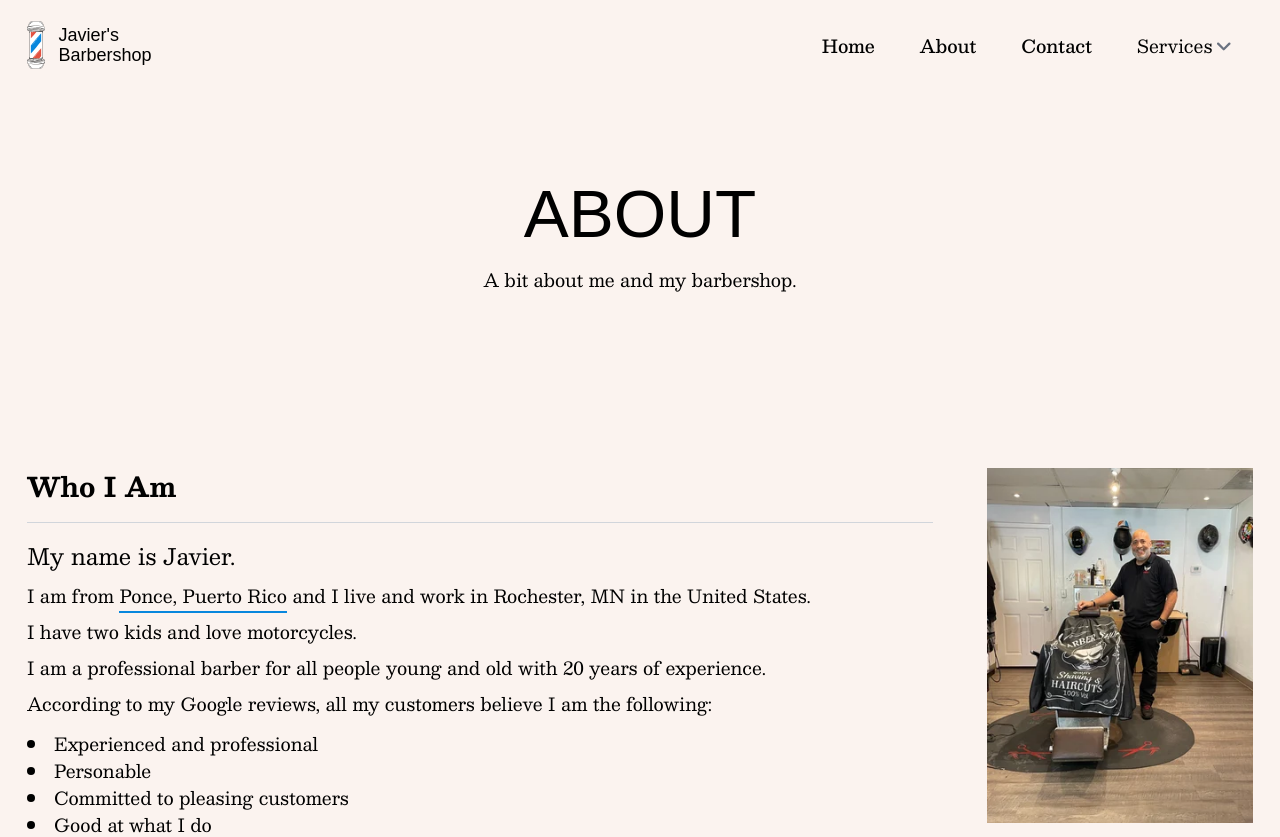
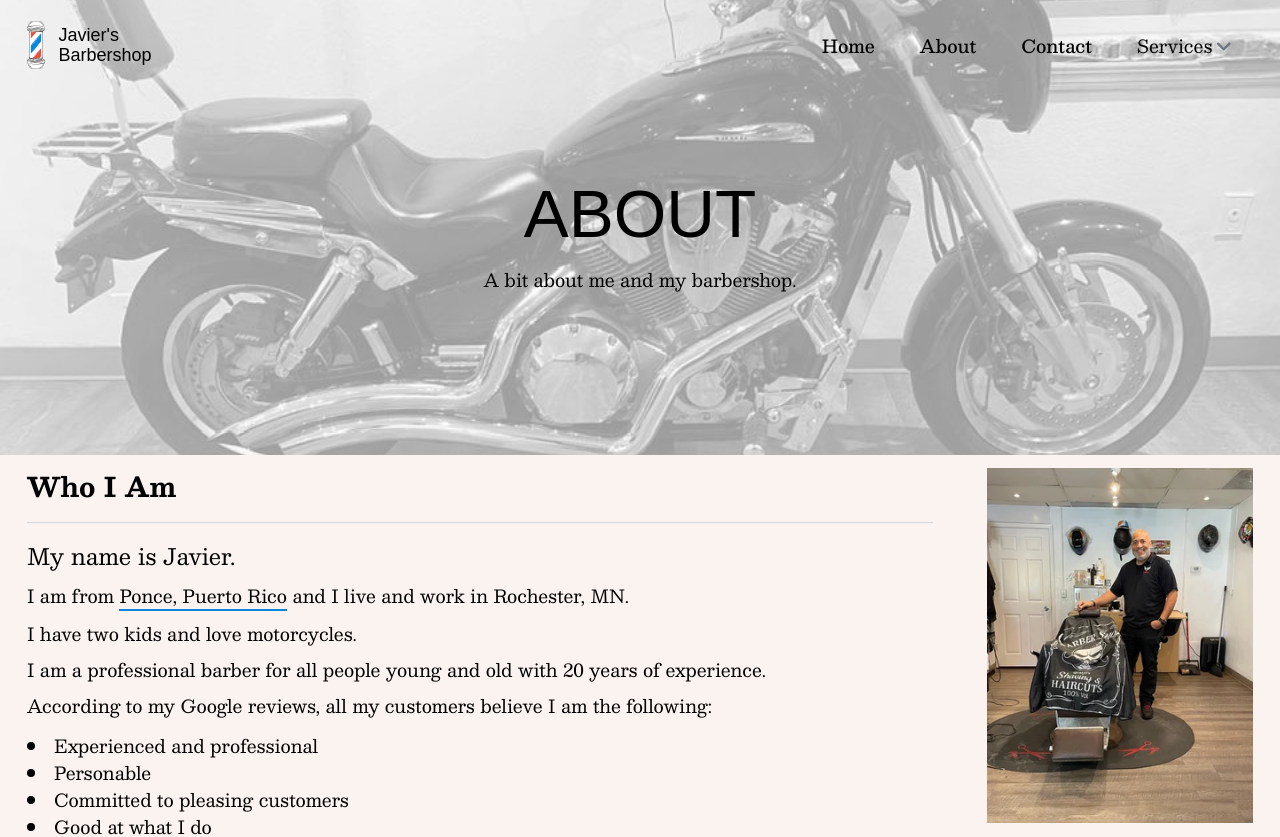
Before and after one commit to zackmorgs/javier, a Next.js app: page /about in a window 1280 px wide. Shown: the top 837 px of the page. Built offline with nearby package versions, Linux system fonts and the light colour scheme; a web font is replaced by a local one.

Commit message:
various stylings, mod hero.tsx, hero img about

```diff
--- a/app/about/about-javier.tsx
+++ b/app/about/about-javier.tsx
@@ -8,7 +8,7 @@ export default function AboutJavier() {
         <>
             <section id="about-javier" >
                 <div className="xl:max-w-7xl mx-auto py-3">
-                    <div className="flex flex-col md:flex-row ">
+                    <div className="flex flex-col md:flex-row">
                         <div className="basis-1/4 px-5 sm:px-6 md:order-last">
                             <Image alt="Picture of Javier" src="/img/javier.webp" width={375} height={375} className="w-full mb-3" />
                         </div>
@@ -17,7 +17,7 @@ export default function AboutJavier() {
                                 <TitleMd>Who I Am</TitleMd>
                             </div>
                             <p className="text-xl mb-2">My name is Javier. </p>
-                            <p className="mb-2">I am from <Link href="https://www.google.com/maps/place/Ponce,+Puerto+Rico/@17.2532577,-63.001475,7z/data=!4m6!3m5!1s0x8c1cd5813b1ddf7f:0x274b92c47106eee2!8m2!3d18.0110768!4d-66.6140616!16zL20vMGxnMHI" target="_blank">Ponce, Puerto Rico</Link> and I live and work in Rochester, MN in the United States.</p>
+                            <p className="mb-2">I am from <Link href="https://www.google.com/maps/place/Ponce,+Puerto+Rico/@17.2532577,-63.001475,7z/data=!4m6!3m5!1s0x8c1cd5813b1ddf7f:0x274b92c47106eee2!8m2!3d18.0110768!4d-66.6140616!16zL20vMGxnMHI" target="_blank">Ponce, Puerto Rico</Link> and I live and work in Rochester, MN.</p>
                             <p className="mb-2">I have two kids and love motorcycles.</p>
                             <p className="mb-2">I am a professional barber for all people young and old with 20 years of experience.</p>
                             <p className="mb-2">According to my Google reviews, all my customers believe I am the following:</p>
--- a/app/about/page.tsx
+++ b/app/about/page.tsx
@@ -7,7 +7,8 @@ import AboutBarbershop from "./about-barbershop"
 export default function Page() {
     return (
         <>
-            <Hero title="About">
+            {/* i get an error in my code but it works */}
+            <Hero title="About" className="about-hero">
                 <p>A bit about me and my barbershop.</p>
             </Hero>
             <AboutJavier/>
--- a/app/globals.scss
+++ b/app/globals.scss
@@ -133,6 +133,7 @@ body {
 
 p a {
   border-bottom:2px solid var(--main-blue);
+  display: inline-block;
 }
 p a:hover {
   border-color:#0c0cf5;
@@ -149,7 +150,11 @@ p a:hover {
   background-size: cover;
   background-position: 50% 50%;
 }
-
+.about-hero {
+  background: url('/img/bike-bw-faded.jpg');
+  background-size: cover;
+  background-position: 50% 50%;
+}
 /* .service-homepage {
   transition:transform .3s ease;
 }
@@ -162,6 +167,9 @@ p a:hover {
 }
 .service-picture {
   transition:transform .3s ease;
+}
+.service-text {
+  background:#0000003b;
 }
 .service-homepage:hover .service-picture {
   transform:scale(1.1);
--- a/components/reviews-homepage.tsx
+++ b/components/reviews-homepage.tsx
@@ -3,7 +3,7 @@ import { useState } from 'react';
 
 import { reviews } from "@/data/reviews"
 
-import { TitleLg}  from '@/components/ui/title'
+import { TitleLg } from '@/components/ui/title'
 import Stars from "./ui/stars"
 
 import { FiArrowRight, FiArrowLeft } from "react-icons/fi";
@@ -38,11 +38,13 @@ export default function ReviewsHomepage() {
                     {displayedReviews.map((review, index) => {
                         return (
                             <li key={index} className="review mb-1 py-2 px-2 border-b">
+
                                 <div className="flex flex-row justify-between mb-2">
                                     <b>{review.name}</b>
                                     <Stars stars={review.stars} />
                                 </div>
                                 <p className="text-gray-600">{review.text}</p>
+
                             </li>
                         )
                     })}
--- a/components/ui/hero.tsx
+++ b/components/ui/hero.tsx
@@ -1,4 +1,4 @@
-import React, { ReactNode } from 'react';
+import React, { ReactNode, HTMLAttributes } from 'react';
 import { TitleXL }  from '@/components/ui/title'
 
 interface HeroProps {
@@ -6,9 +6,9 @@ interface HeroProps {
     children: ReactNode;
 }
 
-export default function Hero({ title, children }: HeroProps) {
+export default function Hero({ title, children, ...props }: HeroProps) {
     return (
-        <section id="hero" className="relative">
+        <section id="hero" {...props} className={`relative ${props.className || ''}`}>
             <div id="hero-bg" className="absolute left-1/2 transform -translate-x-1/2 bottom-0 pointer-events-none -z-1" aria-hidden="true">
             </div>
             <div id="hero-text" className="max-w-6xl mx-auto px-4 sm:px-6">
```
Also changed, not shown: public/img/bike-bw-faded.jpg, 1 other file (tests, documents, lock files or other folders).
